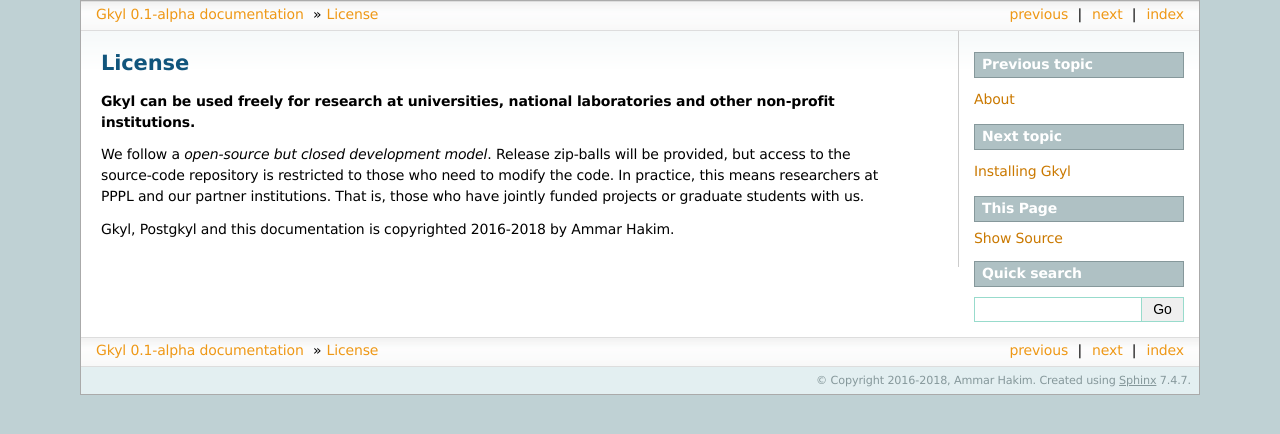
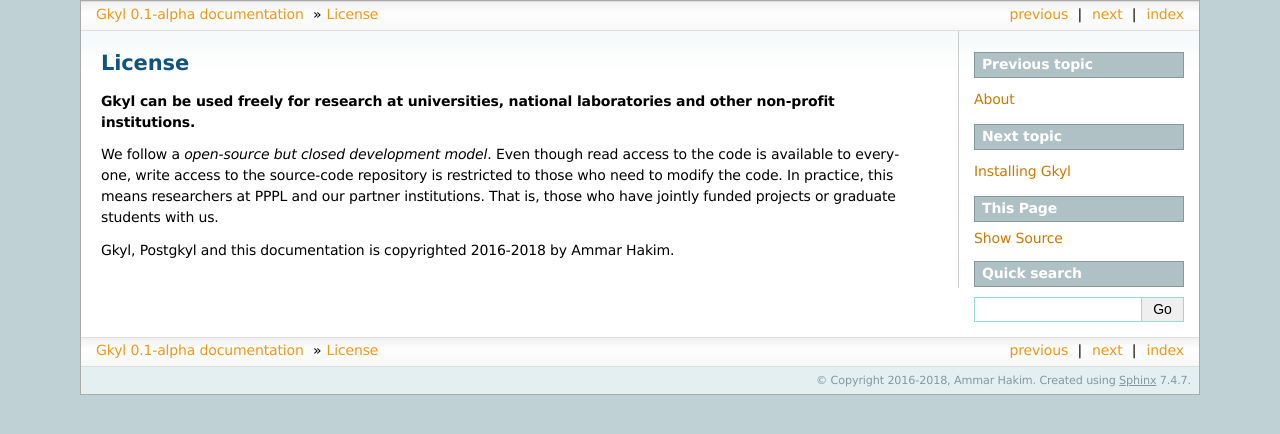
Before and after one commit to ammarhakim/gkyl-doc, a Sphinx documentation site: the page built from source/license.rst, in a window 1280 px wide. Shown: the top 434 px of the page. Built offline with Sphinx 7.4.7, drawn with Linux system fonts in a browser that asks for light colours.

Commit message:
Minor updates

```diff
--- a/source/gkyl/authors.rst
+++ b/source/gkyl/authors.rst
@@ -11,7 +11,7 @@ The institutions involved in Gkyl development are PPPL, Princeton
 University, University of Maryland, Virginia Tech, University of New
 Hampshire, University of Texas at Austin, and Darthmouth College.
 
-The Algorithm Alchemist and CEO of the project is Ammar Hakim.
+The CEO and Algorithm Alchemist of the project is Ammar Hakim.
 
 The lead architects of the physics modules are Ammar Hakim and `Greg
 Hammett <http://w3.pppl.gov/~hammett>`_.
--- a/source/license.rst
+++ b/source/license.rst
@@ -4,11 +4,12 @@ License
 **Gkyl can be used freely for research at universities, national
 laboratories and other non-profit institutions.**
 
-We follow a *open-source but closed development model*.  Release
-zip-balls will be provided, but access to the source-code repository
-is restricted to those who need to modify the code. In practice, this
-means researchers at PPPL and our partner institutions. That is, those
-who have jointly funded projects or graduate students with us.
+We follow a *open-source but closed development model*.  Even though
+read access to the code is available to everyone, write access to the
+source-code repository is restricted to those who need to modify the
+code. In practice, this means researchers at PPPL and our partner
+institutions. That is, those who have jointly funded projects or
+graduate students with us.
 
 Gkyl, Postgkyl and this documentation is copyrighted 2016-2018 by
 Ammar Hakim.
```
